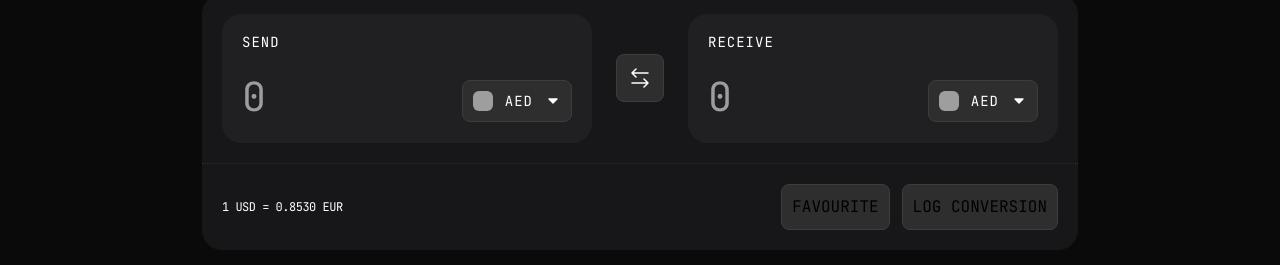
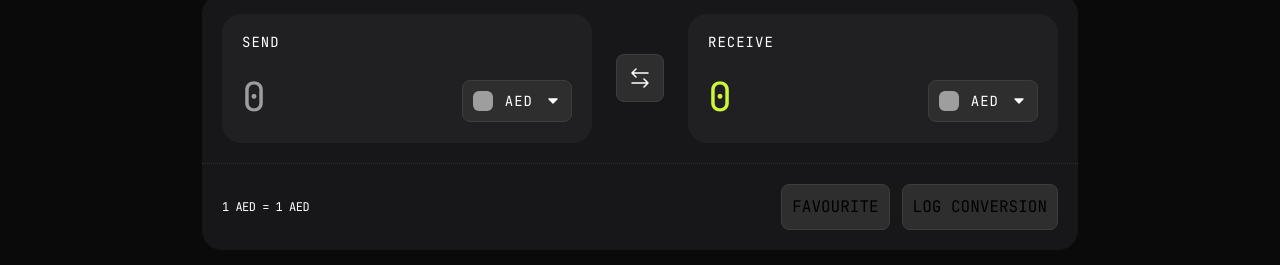
Before and after one commit to grathipanya/forex-exchange-checker, a React (Vite) app: page / in a window 1280 px wide. Shown: the part 185-450 px from the top of the page. Built offline with nearby package versions, Linux system fonts and the light colour scheme; no server answers; grey boxes are pictures that could not be loaded.

Commit message:
feat(conversion): allow bi-directional rate conversion

```diff
--- a/src/components/atoms/label/Label.tsx
+++ b/src/components/atoms/label/Label.tsx
@@ -1,9 +1,11 @@
 import { cn } from "@/utils/cn";
-import { useState, type PropsWithChildren } from "react";
+import type { ChangeEventHandler, PropsWithChildren } from "react";
 
 export type LabelProps = PropsWithChildren<{
   text?: string;
   className?: string;
+  value?: number | string;
+  onChange?: ChangeEventHandler<HTMLInputElement>;
 }>;
 
 const Label = ({ children, className }: LabelProps) => {
@@ -16,12 +18,12 @@ const Label = ({ children, className }: LabelProps) => {
   );
 };
 
-const EditLabel = ({ children, className }: LabelProps) => {
-  const [value, setValue] = useState(children as string);
+const EditLabel = ({ children, className, value, onChange }: LabelProps) => {
   return (
     <input
-      value={value}
-      onChange={(e) => setValue(e.target.value)}
+      value={value ?? (children as string) ?? ""}
+      defaultValue={0}
+      onChange={onChange}
       className={cn("text-preset-5 text-neutral-50 w-50", className)}
     />
   );
--- a/src/components/molecules/converter-currency-field/ConverterCurrencyField.tsx
+++ b/src/components/molecules/converter-currency-field/ConverterCurrencyField.tsx
@@ -4,12 +4,15 @@ import { CurrencyPicker } from "@/components/molecules/currency-picker";
 import CurrencyPickerModal, {
   type CurrencyPickerModalProps,
 } from "@/components/molecules/currency-picker-modal/CurrencyPickerModal";
+import { cn } from "@/utils/cn";
 import { useRef, useState } from "react";
 
 export type ConverterCurrencyFieldProps = {
   label: "Send" | "Receive";
   availableCurrencies: CurrencyPickerModalProps["availableCurrencies"];
   selectedCurrency: CurrencyPickerModalProps["selectedCurrency"];
+  amount: number | string;
+  setAmount: (amount: string) => void;
   setSelectedCurrency: (
     currency: CurrencyPickerModalProps["selectedCurrency"],
   ) => void;
@@ -19,12 +22,16 @@ const ConverterCurrencyField = ({
   label,
   availableCurrencies,
   selectedCurrency,
+  amount,
+  setAmount,
   setSelectedCurrency,
 }: ConverterCurrencyFieldProps) => {
   const [pos, setPos] = useState({ top: 0, right: 0 });
   const [modalOpen, setModalOpen] = useState(false);
 
   const buttonRef = useRef<HTMLDivElement>(null);
+
+  const valueLabelStyle = label === "Receive" ? "text-lime-500" : "";
 
   return (
     <div className="relative w-full">
@@ -34,7 +41,13 @@ const ConverterCurrencyField = ({
         className="bg-neutral-600 w-full"
       >
         <div className="flex flex-row justify-between items-baseline">
-          <EditLabel className="text-preset-1 text-neutral-200">0</EditLabel>
+          <EditLabel
+            className={cn("text-preset-1 text-neutral-200", valueLabelStyle)}
+            value={amount}
+            onChange={(e) => setAmount(e.target.value)}
+          >
+            {amount}
+          </EditLabel>
           <div className="relative inline-block" ref={buttonRef}>
             <CurrencyPicker
               selectedCurrency={selectedCurrency}
--- a/src/components/molecules/currency-picker/CurrencyPicker.tsx
+++ b/src/components/molecules/currency-picker/CurrencyPicker.tsx
@@ -16,7 +16,11 @@ export type CurrencyPickerProps = {
   onOpen: () => void;
 };
 
-const CurrencyPicker = ({ selectedCurrency, selectedCountryCode, onOpen }: CurrencyPickerProps) => {
+const CurrencyPicker = ({
+  selectedCurrency,
+  selectedCountryCode,
+  onOpen,
+}: CurrencyPickerProps) => {
   return (
     <>
       <Button
--- a/src/components/organisms/converter/Converter.tsx
+++ b/src/components/organisms/converter/Converter.tsx
@@ -6,23 +6,70 @@ import { ConverterCurrencyField } from "@/components/molecules/converter-currenc
 import { useState } from "react";
 import type { Currency } from "@/types/currency";
 import { ButtonIcon } from "@/components/molecules/button-icon";
+import { Label } from "@/components/atoms/label";
 
 const Converter = () => {
   const [sendCurrency, setSendCurrency] = useState<Currency["iso_code"]>("AED");
   const [receiveCurrency, setReceiveCurrency] =
     useState<Currency["iso_code"]>("AED");
 
-  const { availableCurrencies } = useConverterData();
+  const [sendAmount, setSendAmount] = useState("0");
+  const [receiveAmount, setReceiveAmount] = useState("0");
+  const [lastEditedAmount, setLastEditedAmount] = useState<
+    "send" | "receive" | "swap"
+  >("send");
+
+  const {
+    availableCurrencies,
+    exchangeRateInfo,
+    conversionAmount: { sendToReceive, receiveToSend },
+    exchangeRate,
+  } = useConverterData({
+    baseCurrency: sendCurrency,
+    quoteCurrency: receiveCurrency,
+    sendAmount: parseFloat(sendAmount),
+    receiveAmount: parseFloat(receiveAmount),
+  });
+
+  const displayedSendAmount =
+    lastEditedAmount != "send" ? receiveToSend : sendAmount;
+  const displayedReceiveAmount =
+    lastEditedAmount != "receive" ? sendToReceive : receiveAmount;
+
+  const handleSwap = () => {
+    setLastEditedAmount("swap");
+    setSendCurrency(receiveCurrency);
+    setReceiveCurrency(sendCurrency);
+    setSendAmount(receiveAmount);
+    setReceiveAmount(sendAmount);
+  };
+
+  const handleSendAmountChange = (amount: string) => {
+    console.log("send amount: ", amount);
+    setLastEditedAmount("send");
+    setSendAmount(amount);
+    setReceiveAmount((parseFloat(amount) * exchangeRate).toFixed(2));
+  };
+
+  const handleReceiveAmountChange = (amount: string) => {
+    setLastEditedAmount("receive");
+    console.log("receive amount: ", amount);
+    setReceiveAmount(amount);
+    setSendAmount((parseFloat(amount) / exchangeRate).toString());
+  };
 
   const footer = () => (
     <div className="flex flex-row justify-between items-center">
-      <div className="text-preset-5 text-neutral-50">1 USD = 0.8530 EUR</div>
+      <Label className="text-preset-5 text-neutral-50">
+        {exchangeRateInfo}
+      </Label>
       <div className="flex flex-row gap-3">
         <Button text="Favourite" />
         <Button text="Log Conversion" />
       </div>
     </div>
   );
+
   return (
     <CardWithTitle title="CHECK THE RATE" footer={footer()}>
       {/* Send */}
@@ -31,6 +78,8 @@ const Converter = () => {
           label="Send"
           availableCurrencies={availableCurrencies}
           selectedCurrency={sendCurrency}
+          amount={displayedSendAmount}
+          setAmount={handleSendAmountChange}
           setSelectedCurrency={setSendCurrency}
         />
 
@@ -38,10 +87,7 @@ const Converter = () => {
         <ButtonIcon
           icon={IconExchange}
           leadingIcon
-          onClick={() => {
-            setSendCurrency(receiveCurrency);
-            setReceiveCurrency(sendCurrency);
-          }}
+          onClick={handleSwap}
           className="flex-none w-12 h-12"
         />
 
@@ -50,6 +96,8 @@ const Converter = () => {
           label="Receive"
           availableCurrencies={availableCurrencies}
           selectedCurrency={receiveCurrency}
+          amount={displayedReceiveAmount}
+          setAmount={handleReceiveAmountChange}
           setSelectedCurrency={setReceiveCurrency}
         />
       </div>
--- a/src/components/organisms/converter/useConverterData.ts
+++ b/src/components/organisms/converter/useConverterData.ts
@@ -1,7 +1,26 @@
-import { useAllCurrencyData } from "@/hooks/useCurrencyData";
+import {
+  useAllCurrencyData,
+  useExchangeRatesByBaseAndQuote,
+  type UseCurrencyExchangeBaseAndQuoteDataParams,
+} from "@/hooks/useCurrencyData";
+import { useMemo } from "react";
 
-export const useConverterData = () => {
+type ConverterDataProps = UseCurrencyExchangeBaseAndQuoteDataParams & {
+  sendAmount?: number;
+  receiveAmount?: number;
+};
+
+export const useConverterData = ({
+  baseCurrency,
+  quoteCurrency,
+  sendAmount,
+  receiveAmount,
+}: ConverterDataProps) => {
   const { currencyData } = useAllCurrencyData();
+  const { latestRateData: exchangeRatesData } = useExchangeRatesByBaseAndQuote({
+    baseCurrency,
+    quoteCurrency,
+  });
 
   const availableCurrencies =
     currencyData?.map((currency) => ({
@@ -10,7 +29,53 @@ export const useConverterData = () => {
       name: currency.name,
     })) ?? [];
 
+  const exchangeRate = useMemo(() => {
+    if (!exchangeRatesData || exchangeRatesData.length === 0) return 1; // Null if currencies are the same
+
+    const rateInfo = exchangeRatesData[0];
+    return rateInfo.rate;
+  }, [exchangeRatesData]);
+
+  // footer info
+  const exchangeRateInfo = useMemo(() => {
+    if (!exchangeRatesData || exchangeRatesData.length === 0)
+      return `1 ${baseCurrency} = 1 ${quoteCurrency}`; // Null if currencies are the same
+
+    const rateInfo = exchangeRatesData[0];
+
+    const base = rateInfo.base;
+    const quote = rateInfo.quote;
+    const rate = rateInfo.rate;
+
+    return `1 ${base} = ${rate} ${quote}`;
+  }, [exchangeRatesData, baseCurrency, quoteCurrency]);
+
+  // send/receive cards conversion amounts
+  const conversionAmount = useMemo(() => {
+    if (!exchangeRatesData || exchangeRatesData.length === 0)
+      return {
+        sendToReceive: sendAmount ?? 0,
+        receiveToSend: receiveAmount ?? 0,
+      }; // Same-currency fallback
+
+    const rateInfo = exchangeRatesData[0];
+
+    const sendToReceive = sendAmount
+      ? (sendAmount * rateInfo.rate).toFixed(2)
+      : "0";
+
+    const receiveToSend = receiveAmount
+      ? (receiveAmount / rateInfo.rate).toFixed(2)
+      : "0";
+
+    return { sendToReceive, receiveToSend };
+  }, [exchangeRatesData, sendAmount, receiveAmount]);
+
   return {
     availableCurrencies,
+    exchangeRatesData,
+    exchangeRateInfo,
+    conversionAmount,
+    exchangeRate,
   };
 };
--- a/src/hooks/useCurrencyData.ts
+++ b/src/hooks/useCurrencyData.ts
@@ -24,7 +24,9 @@ export const useLatestExchangeRateData = () => {
 };
 
 export const useHistoricalExchangeRateData = (date: DateTimeString) => {
-  const [latestHistoricalRateData, setLatestHistoricalRateData] = useState<Rate[] | null>(null);
+  const [latestHistoricalRateData, setLatestHistoricalRateData] = useState<
+    Rate[] | null
+  >(null);
   const [error, setError] = useState<string>("");
 
   const formattedDate = formatDateToYYYYMMDD(new Date(date));
@@ -32,7 +34,8 @@ export const useHistoricalExchangeRateData = (date: DateTimeString) => {
   useEffect(() => {
     async function fetchRateData() {
       try {
-        const response = await ratesApi.getHistoricalExchangeRates(formattedDate);
+        const response =
+          await ratesApi.getHistoricalExchangeRates(formattedDate);
         setLatestHistoricalRateData(response);
       } catch (err) {
         setError(`Failed to fetch data: ${err}`);
@@ -45,7 +48,11 @@ export const useHistoricalExchangeRateData = (date: DateTimeString) => {
 };
 
 // Change the base currency with base.
-export const useCurrencyExchangeBaseData = ({ baseCurrency }: { baseCurrency: string }) => {
+export const useCurrencyExchangeBaseData = ({
+  baseCurrency,
+}: {
+  baseCurrency: string;
+}) => {
   const [latestRateData, setLatestRateData] = useState<Rate[] | null>(null);
   const [error, setError] = useState<string>("");
 
@@ -65,13 +72,14 @@ export const useCurrencyExchangeBaseData = ({ baseCurrency }: { baseCurrency: st
 };
 
 // Change the base currency with base.
+export type UseCurrencyExchangeBaseAndQuoteDataParams = {
+  baseCurrency: string;
+  quoteCurrency: string | string[];
+};
 export const useExchangeRatesByBaseAndQuote = ({
   baseCurrency,
   quoteCurrency,
-}: {
-  baseCurrency: string;
-  quoteCurrency: string[];
-}) => {
+}: UseCurrencyExchangeBaseAndQuoteDataParams) => {
   const [latestRateData, setLatestRateData] = useState<Rate[] | null>(null);
   const [error, setError] = useState<string>("");
 
@@ -102,7 +110,9 @@ export const useHistoricalExchangeRatesByBaseAndQuote = ({
   base: string;
   quotes: string[];
 }) => {
-  const [latestHistoricalRateData, setLatestHistoricalRateData] = useState<Rate[] | null>(null);
+  const [latestHistoricalRateData, setLatestHistoricalRateData] = useState<
+    Rate[] | null
+  >(null);
   const [error, setError] = useState<string>("");
 
   const formattedDate = formatDateToYYYYMMDD(new Date(date));
@@ -110,11 +120,12 @@ export const useHistoricalExchangeRatesByBaseAndQuote = ({
   useEffect(() => {
     async function fetchRateData() {
       try {
-        const response = await ratesApi.getHistoricalExchangeRatesByBaseAndQuote({
-          date: formattedDate,
-          base,
-          quotes,
-        });
+        const response =
+          await ratesApi.getHistoricalExchangeRatesByBaseAndQuote({
+            date: formattedDate,
+            base,
+            quotes,
+          });
         setLatestHistoricalRateData(response);
       } catch (err) {
         setError(`Failed to fetch data: ${err}`);
--- a/src/services/currencyApi.ts
+++ b/src/services/currencyApi.ts
@@ -16,10 +16,10 @@ export const ratesApi = {
     quotes,
   }: {
     base: string;
-    quotes: string[];
+    quotes: string | string[];
   }): Promise<Rate[]> {
     const response = await fetch(
-      `${DEFAULT_BASE_URL}rates?base=${base}&quotes=${quotes.join(",")}`,
+      `${DEFAULT_BASE_URL}rates?base=${base}&quotes=${Array.isArray(quotes) ? quotes.join(",") : quotes}`,
     );
     return response.json();
   },
```
